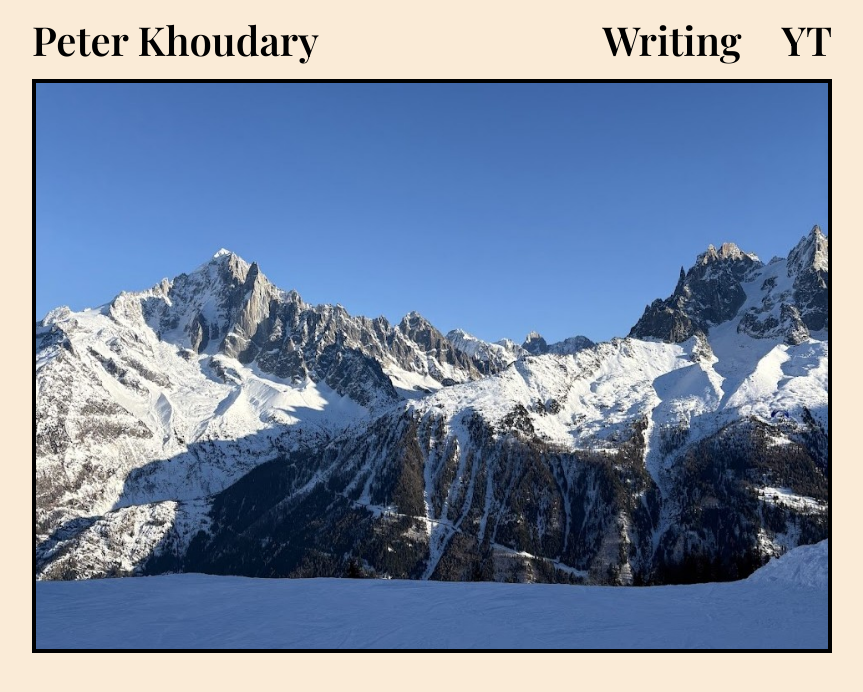
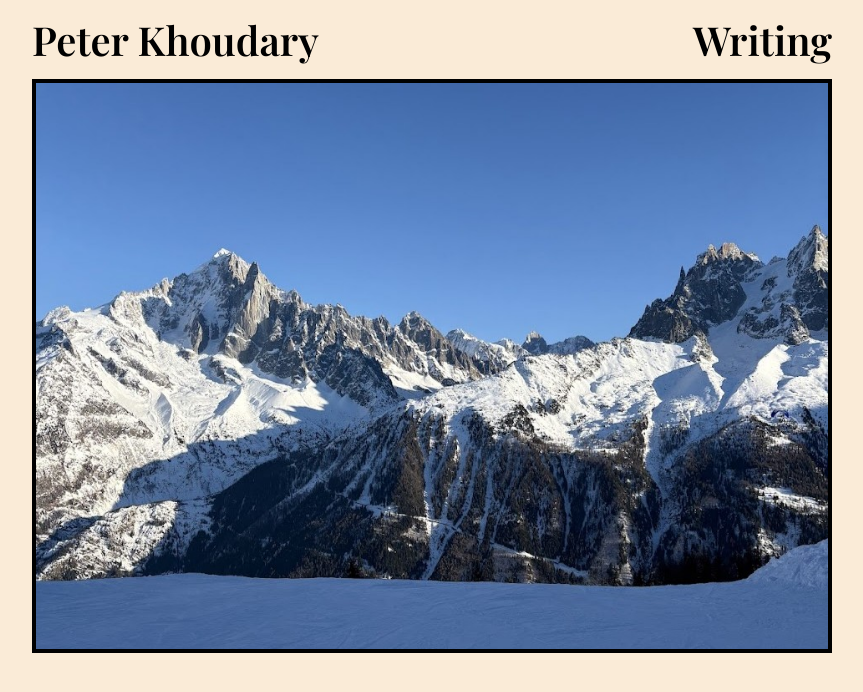
Before and after one commit to PeterKhoudary/PeterKhoudary.github.io, a Vue app: page / in a window 1280 px wide. Shown: the top 692 px of the page, without its empty margins (208-1071 px from the left). Built offline with nearby package versions, Linux system fonts and the light colour scheme; a web font is replaced by a local one.

Commit message:
disabled youtube

```diff
--- a/src/App.vue
+++ b/src/App.vue
@@ -5,7 +5,7 @@
         <RouterLink to="/" class="navTab">Peter Khoudary</RouterLink>
         <div class="sideLinks">
           <RouterLink to="/writing" class="navTab">Writing</RouterLink>
-          <a href="https://www.youtube.com/@peterkhoudary" target="_blank" class="navTab">YT</a>
+          <!-- <a href="https://www.youtube.com/@peterkhoudary" target="_blank" class="navTab">YT</a> -->
         </div>
       </div>
       <div>
```
